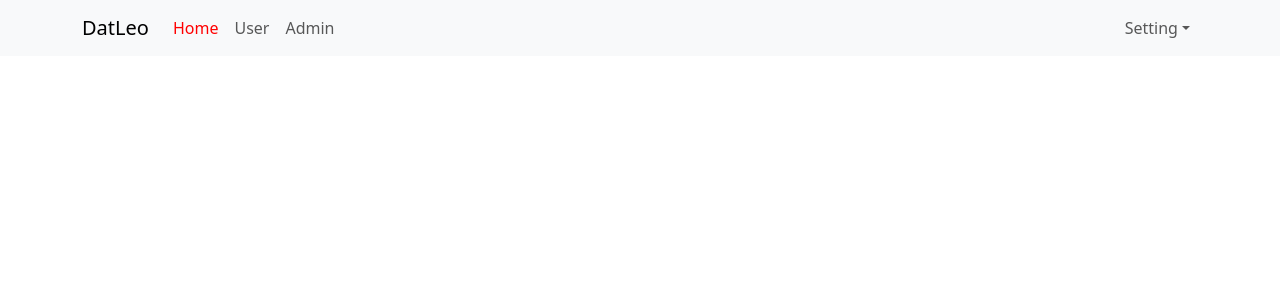
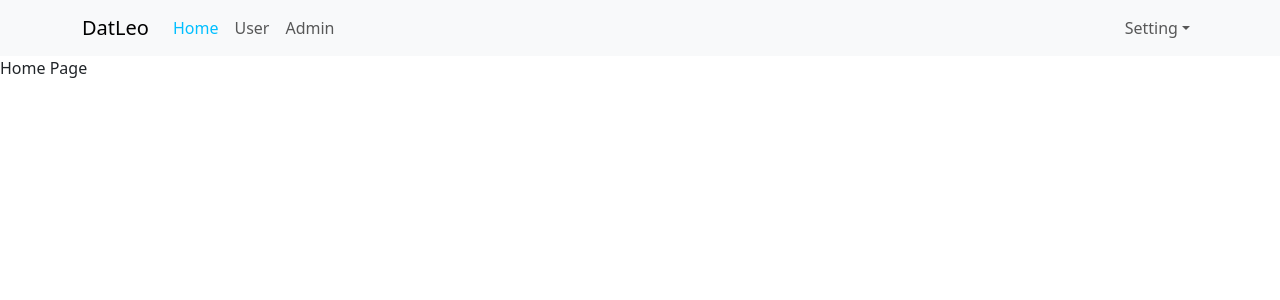
Before and after one commit to nguyendat0908/Project-ReactJS, a React (Create React App) app: page / in a window 1280 px wide. Shown: the top 300 px of the page. Built offline with nearby package versions, Linux system fonts and the light colour scheme.

Commit message:
Index Routes

```diff
--- a/src/App.scss
+++ b/src/App.scss
@@ -14,7 +14,7 @@
     .navbar-nav {
       .nav-link {
         &.active {
-          color: red;
+          color: #00bfff;
         }
       }
     }
--- a/src/components/Header/Header.js
+++ b/src/components/Header/Header.js
@@ -8,7 +8,7 @@
     return (
         <Navbar expand="lg" className="bg-body-tertiary">
             <Container>
-                <Navbar.Brand href="#home">DatLeo</Navbar.Brand>
+                <NavLink to="/" className='navbar-brand'>DatLeo</NavLink>
                 <Navbar.Toggle aria-controls="basic-navbar-nav" />
                 <Navbar.Collapse id="basic-navbar-nav">
                     <Nav className="me-auto">
@@ -21,9 +21,9 @@
                     </Nav>
                     <Nav>
                         <NavDropdown title="Setting" id="basic-nav-dropdown">
-                            <NavDropdown.Item href="#action/3.1">Login</NavDropdown.Item>
-                            <NavDropdown.Item href="#action/3.2">Logout</NavDropdown.Item>
-                            <NavDropdown.Item href="#action/3.2">Profile</NavDropdown.Item>
+                            <NavDropdown.Item>Login</NavDropdown.Item>
+                            <NavDropdown.Item>Logout</NavDropdown.Item>
+                            <NavDropdown.Item>Profile</NavDropdown.Item>
                         </NavDropdown>
                     </Nav>
                 </Navbar.Collapse>
--- /dev/null
+++ b/src/components/Home/HomePage.js
@@ -0,0 +1,10 @@
+const HomePage = (props) => {
+
+    return (
+        <div className="homepage-container">
+            Home Page
+        </div>
+    )
+}
+
+export default HomePage
--- a/src/index.js
+++ b/src/index.js
@@ -8,6 +8,7 @@
 import { BrowserRouter, Route, Routes } from "react-router-dom";
 import User from './components/User/User';
 import Admin from './components/Admin/Admin';
+import HomePage from './components/Home/HomePage';
 
 const root = ReactDOM.createRoot(document.getElementById('root'));
 root.render(
@@ -16,6 +17,7 @@
     <BrowserRouter>
       <Routes>
         <Route path="/" element={<App />}>
+          <Route index element={<HomePage />} />
           <Route path="users" element={<User />} />
           <Route path="admin" element={<Admin />} />
         </Route>
```
